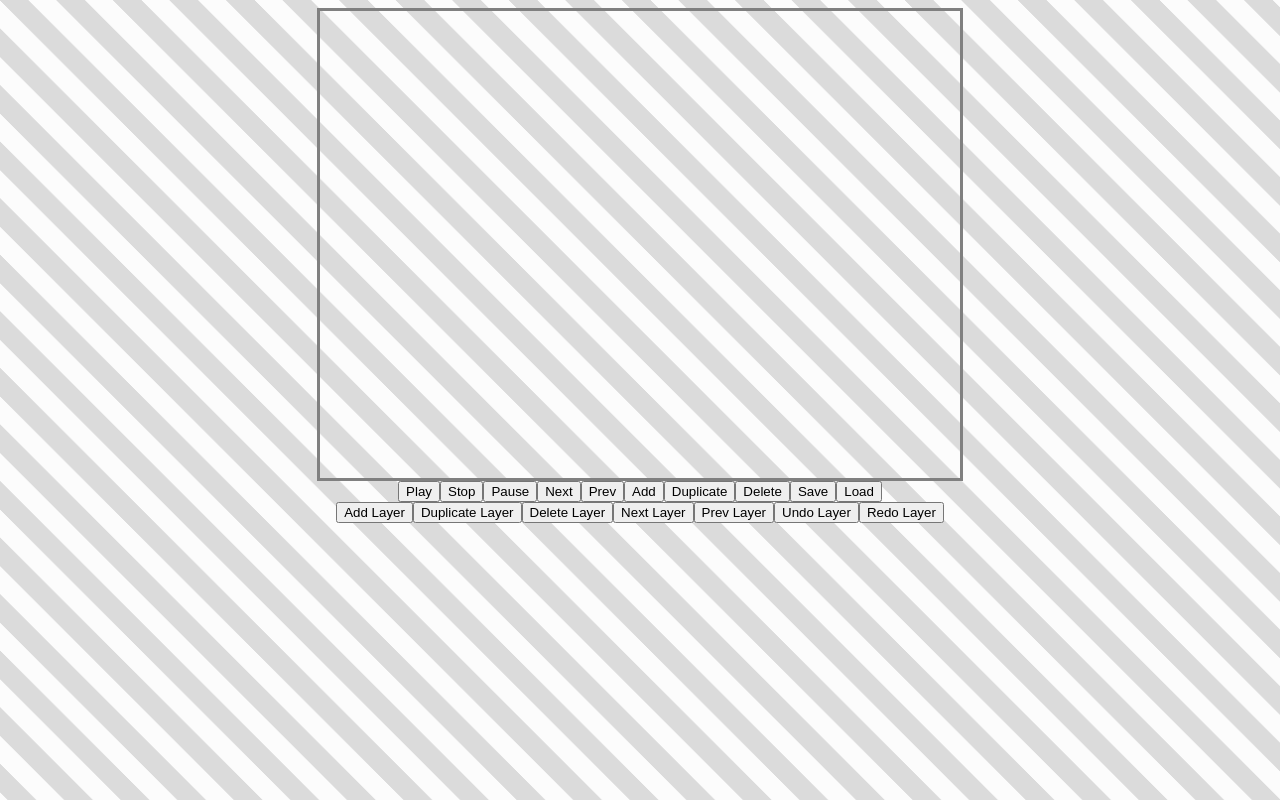
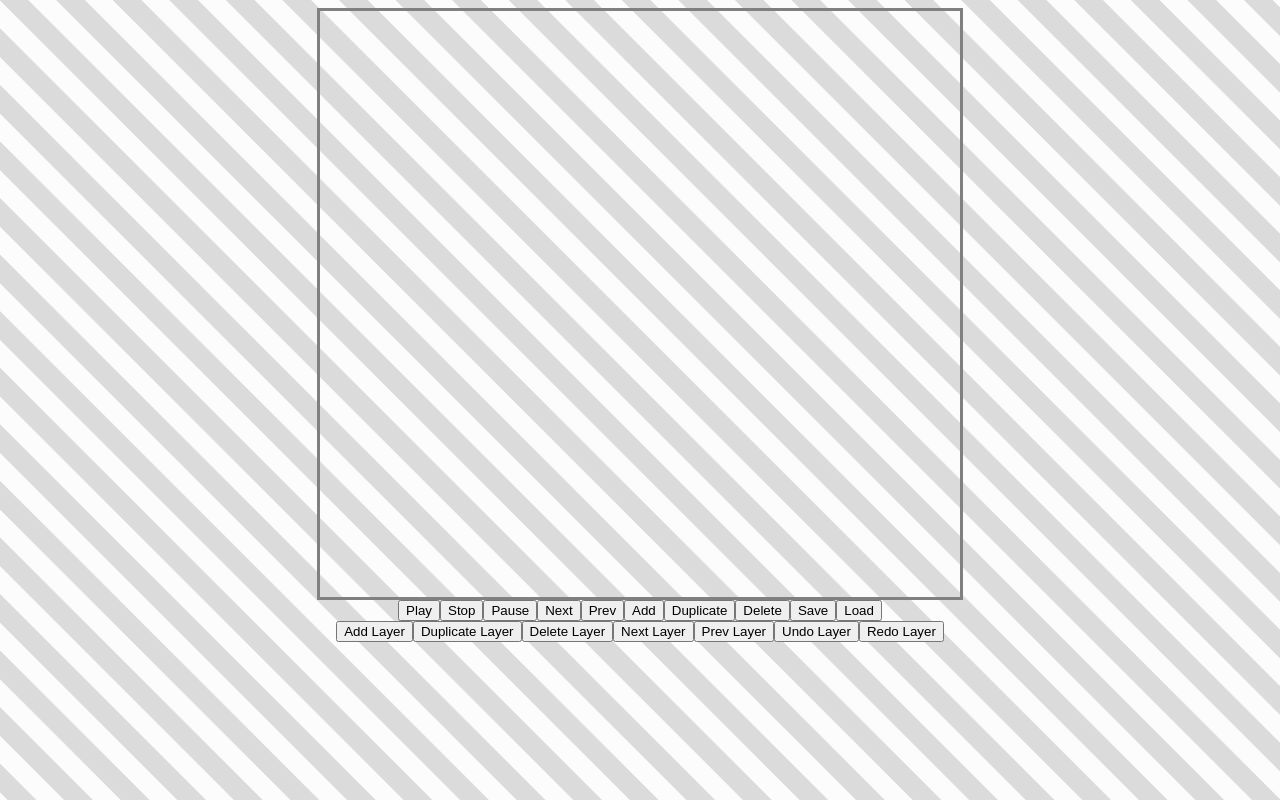
Before and after one commit to Media-Collab/keronote, a website: page demo.html in a window 1280 px wide. Both pictures are taken after a click on the button "Duplicate Layer". Drawn offline with Linux system fonts and the light colour scheme.

Commit message:
thumb: first commit

```diff
--- a/demo.html
+++ b/demo.html
@@ -35,6 +35,9 @@
   <div class="canvas-center">
     <div class="canvas-block">
       <canvas id="keronote" width="640" height="463"></canvas>
+      <div id="thumbs">
+
+      </div>
     </div>
   </div>
   <div class="canvas-center">
@@ -113,9 +116,20 @@
 
     document.getElementById('add-layer').onclick = (e) => {
       kero.canvas.frame.insert();
+      let thumbs = document.getElementById("thumbs");
+      let canvas = document.createElement("canvas");
+      canvas.width = 640 / 4;
+      canvas.height = 463 / 4;
+      kero.preview.capture(canvas, kero.canvas.frame.current);
     }
     document.getElementById('duplicate-layer').onclick = (e) => {
       kero.canvas.frame.duplicate();
+      let thumbs = document.getElementById("thumbs");
+      let canvas = document.createElement("canvas");
+      canvas.width = 640 / 4;
+      canvas.height = 463 / 4;
+      thumbs.appendChild(canvas);
+      kero.preview.capture(canvas, kero.canvas.frame.current);
     }
     document.getElementById('delete-layer').onclick = (e) => {
       kero.canvas.frame.remove();
@@ -138,6 +152,11 @@
     document.getElementById('redo-layer').onclick = (e) => {
       kero.history.redo();
     }
+
+    c.addEventListener("mouseup", (e) => {
+      let current = kero.canvas.frame.current;
+      kero.preview.update(current);
+    });
   </script>
 </body>
 </html>
--- a/src/context.js
+++ b/src/context.js
@@ -3,6 +3,7 @@ import { KeroDraw } from "./draw.js";
 import { KeroPlayer } from "./player.js";
 import { KeroBinary } from "./binary.js";
 import { KeroUndo } from "./undo.js";
+import { KeroPreview } from "./thumb.js";
 
 export class KeroContext {
   get offset() {
@@ -115,6 +116,7 @@ export class KeroContext {
     this.player = new KeroPlayer(this);
     this.binary = new KeroBinary(this);
     this.history = new KeroUndo(this);
+    this.preview = new KeroPreview(this.canvas);
     // Prepare First Layer
     this.history.prepare();
 
--- a/src/index.js
+++ b/src/index.js
@@ -4,6 +4,7 @@ import { KeroPlayer } from "./player.js";
 import { KeroContext } from "./context.js";
 import { KeroBinary } from "./binary.js";
 import { KeroUndo } from "./undo.js";
+import { KeroPreview } from "./thumb.js";
 
 // Export Keronote Canvas
 export {
@@ -13,5 +14,6 @@ export {
   KeroPlayer,
   KeroContext,
   KeroBinary,
+  KeroPreview,
   KeroUndo
 };
--- /dev/null
+++ b/src/thumb.js
@@ -0,0 +1,117 @@
+import { KeroCanvas } from "./canvas.js";
+import { palette } from "./palette.js";
+
+class KeroThumbnail {
+  /**
+   *
+   * @param {HTMLCanvasElement} dom
+   * @param {Uint8Array} buffer
+   * @param {number} w
+   * @param {number} h
+   */
+  constructor(dom, buffer, w, h) {
+    this._ctx = dom.getContext("2d");
+    this._buffer = buffer;
+    // Rect Dimensions
+    this._w = w;
+    this._h = h;
+  }
+
+  rasterize() {
+    let buffer = this._buffer;
+    // Convert Each Pixel Using Palette
+    let w, v, area;
+    // Buffer Size
+    w = this._w;
+    v = this._h;
+    area = w * v
+    let tmp = new Uint32Array(area);
+
+    v = w;
+    // Apply Palette to Buffer
+    for (let i = 0, j = 0; i < area; i++, j++, v--) {
+      let odd, o, pixel;
+
+      if (v <= 0) {
+        v = w;
+        // Skip Odd
+        j += w & 1;
+      }
+
+      // Pixel Position
+      odd = j & 1;
+      o = j >> 1;
+      pixel = buffer[o];
+      // Get Pixel Mask
+      if (odd)
+        pixel >>= 4;
+      pixel &= 0xF;
+      // Lookup And Apply
+      pixel = palette[pixel];
+      tmp[i] = pixel;
+    }
+
+    // Put Pixels into Canvas
+    let tmp1 = new Uint8ClampedArray(tmp.buffer);
+    let data = new ImageData(tmp1, this._w, this._h);
+    // Scale Image
+    createImageBitmap(data).then(bm => {
+      let ctx = this._ctx;
+      let c = ctx.canvas;
+      ctx.drawImage(bm, 0, 0, c.width, c.height);
+    });
+  }
+}
+
+export class KeroPreview {
+  /**
+   *
+   * @param {KeroCanvas} canvas
+   */
+  constructor(canvas) {
+    this._canvas = canvas;
+    this._lookup = [];
+  }
+
+  /**
+   * @param {number} idx
+   * @returns {Uint8Array}
+   */
+  capture(dom, idx) {
+    // Check index
+    let canvas = this._canvas;
+    let frame = canvas.frame;
+    let w = canvas._w;
+    let h = canvas._h;
+    // Map A New Thumbnail
+    let thumb = new KeroThumbnail(dom, frame._buffer[idx], w, h);
+    this._lookup.push(thumb);
+    // Rasterize Thumbnail
+    thumb.rasterize();
+  }
+
+  update(idx) {
+    let canvas = this._canvas;
+    let frame = canvas.frame;
+    let buffer = frame._buffer[idx];
+    // Find Buffer Thumb
+    let thumb = this._lookup.find((t => t._buffer == buffer));
+    if (thumb)
+      thumb.rasterize();
+  }
+
+  remove(idx) {
+    let canvas = this._canvas;
+    let frame = canvas.frame;
+    let buffer = frame._buffer[idx];
+    // Find Buffer Thumb
+    let thumb = this._lookup.findIndex((t => t._buffer == buffer));
+    if (thumb > 0)
+      this._lookup.splice(thumb, 1);
+  }
+
+  clear() {
+    // Remove Each Preview
+    this._lookup = [];
+  }
+}
```
